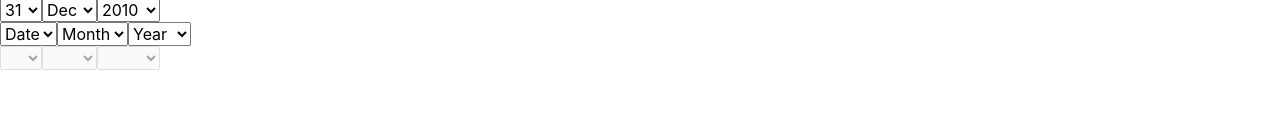
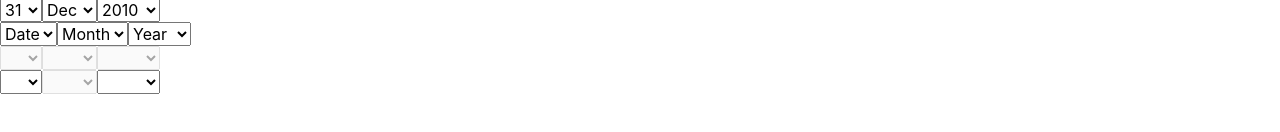
Before and after one commit to katafractari/ngx-combo-datepicker, an Angular app: page / in a window 1280 px wide. Shown: the part 356-488 px from the top of the page. Built offline with nearby package versions, Linux system fonts and the light colour scheme.

Commit message:
add disabled array attr

```diff
--- a/src/app/app.component.html
+++ b/src/app/app.component.html
@@ -61,4 +61,7 @@
   <div>
     <ngx-combo-datepicker [disabled]="true"></ngx-combo-datepicker>
   </div>
+  <div>
+    <ngx-combo-datepicker [disabled]="[false, true, false]"></ngx-combo-datepicker>
+  </div>
 </form>
--- a/src/app/modules/combo-datepicker/combo-datepicker.component.html
+++ b/src/app/modules/combo-datepicker/combo-datepicker.component.html
@@ -2,7 +2,7 @@
   <select *ngIf="selects[type].show"
           [(ngModel)]="selects[type].value"
           (change)="onChange($event)"
-          [disabled]="disabled"
+          [disabled]="selects[type].disabled"
           customAttrs [attrs]="selects[type].attrs">
     <option *ngFor="let option of selects[type].options"
             [ngValue]="option.value"
--- a/src/app/modules/combo-datepicker/combo-datepicker.component.ts
+++ b/src/app/modules/combo-datepicker/combo-datepicker.component.ts
@@ -39,7 +39,7 @@ export class ComboDatepickerComponent implements OnInit, OnChanges, ControlValue
   @Input() timezone;
   @Input() placeholder;
   @Input() ngRequired;
-  @Input() disabled: boolean;
+  @Input() disabled: any;
   @Input() showDays = true;
 
   private selects: Selects = {
@@ -62,6 +62,16 @@ export class ComboDatepickerComponent implements OnInit, OnChanges, ControlValue
     this.selects.d.attrs = this.attrsDate;
     this.selects.m.attrs = this.attrsMonth;
     this.selects.y.attrs = this.attrsYear;
+
+    if (typeof this.disabled === 'boolean') {
+      this.selects.d.disabled = this.disabled;
+      this.selects.m.disabled = this.disabled;
+      this.selects.y.disabled = this.disabled;
+    } else if (this.disabled instanceof Array && this.disabled.length === 3) {
+      this.selects.d.disabled = this.disabled[0];
+      this.selects.m.disabled = this.disabled[1];
+      this.selects.y.disabled = this.disabled[2];
+    }
 
     // Verify if initial date was defined.
     const initDate = this.parseDate(this.date, this.timezone);
--- a/src/app/modules/combo-datepicker/models.ts
+++ b/src/app/modules/combo-datepicker/models.ts
@@ -9,6 +9,7 @@ export interface Select {
   options?: Option[];
   show?: boolean;
   attrs?: object;
+  disabled?: boolean;
 }
 
 export interface Selects {
```
